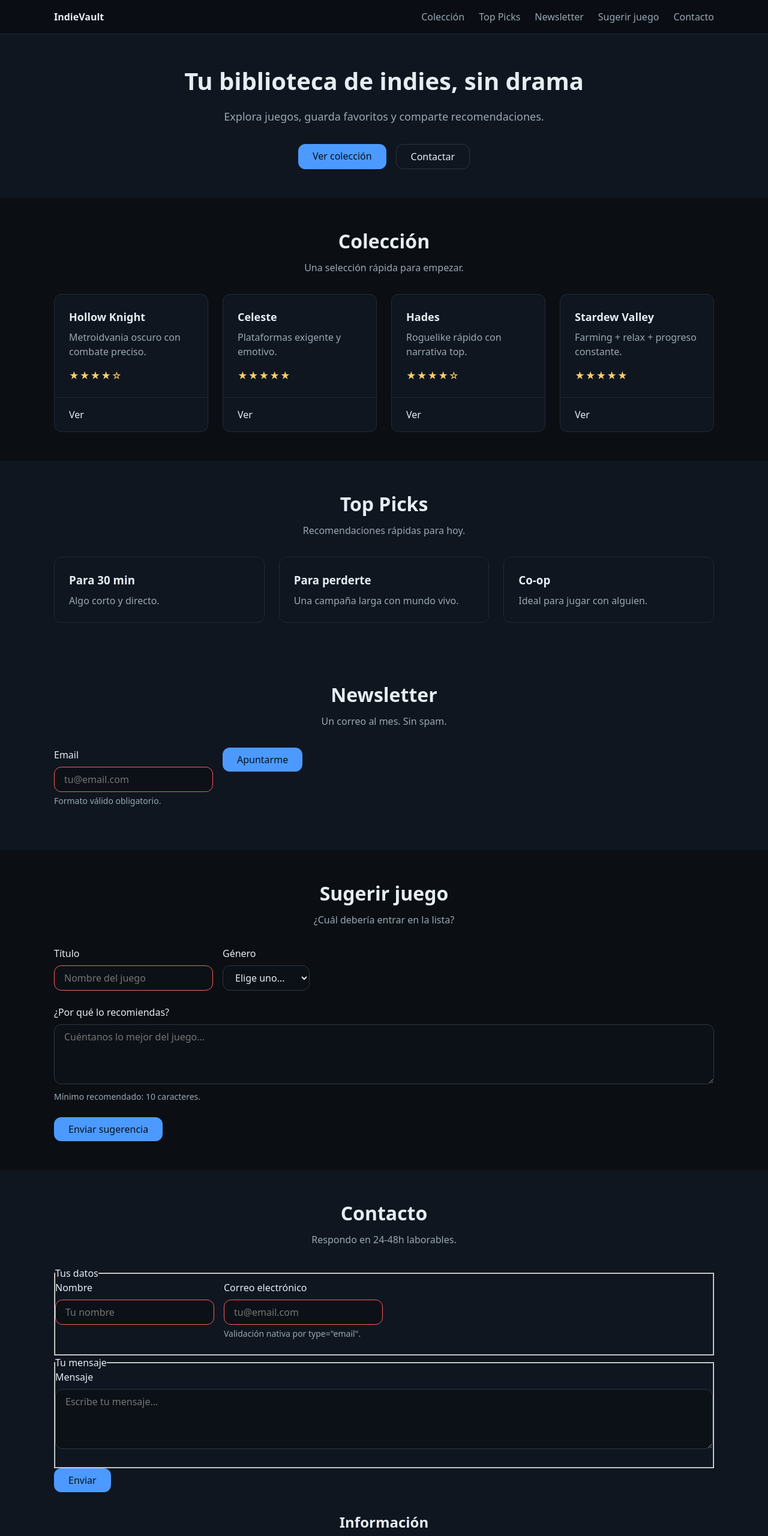
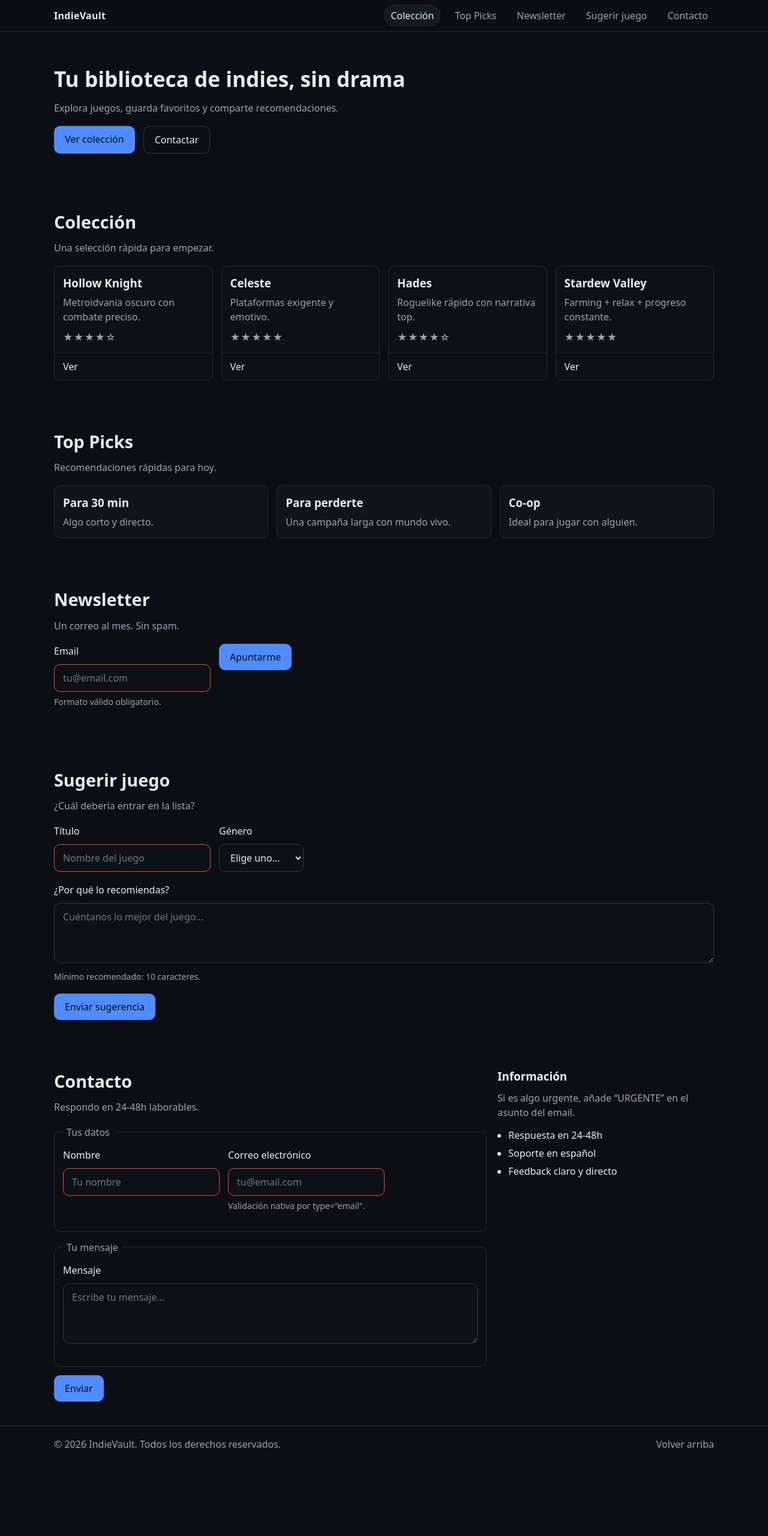
Before and after one commit to diegoferjn/HtmlNew, a plain HTML site: page index.html in a window 1280 px wide. Shown: the top 2560 px of the page at 60% size. After the commit the page ends 2437 px from the top, so only its background shows below. Drawn offline with Linux system fonts and the light colour scheme.

Commit message:
Ejer final

```diff
--- a/index.html
+++ b/index.html
@@ -1,23 +1,24 @@
-<!-- index.html -->
 <!doctype html>
 <html lang="es">
 <head>
   <meta charset="utf-8" />
   <meta name="viewport" content="width=device-width, initial-scale=1" />
-  <title>GameList</title>
+  <title>Gamelist - Proyecto final</title>
+  <meta name="description" content="Proyecto educativo HTML/CSS puro: layout responsive, componentes y formularios con validación nativa." />
   <link rel="stylesheet" href="styles/main.css" />
 </head>
 
 <body>
+  <!-- Skip link (accesibilidad) -->
   <a class="sr-only" href="#main">Saltar al contenido principal</a>
 
-  <header class="header">
-    <div class="container">
-      <a class="logo" href="#top">IndieVault</a>
+  <header class="header" id="top">
+    <div class="container header-inner">
+      <a class="logo" href="#top" aria-label="Ir al inicio">IndieVault</a>
 
       <nav class="nav" aria-label="Navegación principal">
         <ul class="nav-list">
-          <li><a class="nav-link" href="#collection">Colección</a></li>
+          <li><a class="nav-link" href="#collection" aria-current="page">Colección</a></li>
           <li><a class="nav-link" href="#top-picks">Top Picks</a></li>
           <li><a class="nav-link" href="#newsletter">Newsletter</a></li>
           <li><a class="nav-link" href="#suggest-game">Sugerir juego</a></li>
@@ -28,20 +29,18 @@
   </header>
 
   <main id="main">
-    <section class="hero" id="top">
+    <section class="hero">
       <div class="container">
         <h1 class="hero-title">Tu biblioteca de indies, sin drama</h1>
-        <p class="hero-description">
-          Explora juegos, guarda favoritos y comparte recomendaciones.
-        </p>
+        <p class="hero-description">Explora juegos, guarda favoritos y comparte recomendaciones.</p>
         <div class="hero-actions">
-          <a class="btn" href="#collection">Ver colección</a>
+          <a class="btn btn-primary" href="#collection">Ver colección</a>
           <a class="btn btn-ghost" href="#contact">Contactar</a>
         </div>
       </div>
     </section>
 
-    <section class="collection" id="collection">
+    <section class="section collection" id="collection">
       <div class="container">
         <h2 class="section-title">Colección</h2>
         <p class="section-description">Una selección rápida para empezar.</p>
@@ -98,7 +97,7 @@
       </div>
     </section>
 
-    <section class="top-picks" id="top-picks">
+    <section class="section top-picks" id="top-picks">
       <div class="container">
         <h2 class="section-title">Top Picks</h2>
         <p class="section-description">Recomendaciones rápidas para hoy.</p>
@@ -120,7 +119,7 @@
       </div>
     </section>
 
-    <section class="newsletter" id="newsletter">
+    <section class="section newsletter" id="newsletter">
       <div class="container">
         <h2 class="section-title">Newsletter</h2>
         <p class="section-description">Un correo al mes. Sin spam.</p>
@@ -132,16 +131,16 @@
               <input class="form-input" id="nl-email" name="nl-email" type="email" required placeholder="tu@email.com" />
               <small class="form-hint">Formato válido obligatorio.</small>
             </div>
+
             <div class="form-group">
-              <label class="form-label sr-only" for="nl-submit">Enviar</label>
-              <button id="nl-submit" class="btn" type="submit">Apuntarme</button>
+              <button class="btn btn-primary" type="submit">Apuntarme</button>
             </div>
           </div>
         </form>
       </div>
     </section>
 
-    <section class="suggest-game" id="suggest-game">
+    <section class="section suggest-game" id="suggest-game">
       <div class="container">
         <h2 class="section-title">Sugerir juego</h2>
         <p class="section-description">¿Cuál debería entrar en la lista?</p>
@@ -152,6 +151,7 @@
               <label class="form-label" for="game-title">Título</label>
               <input class="form-input" id="game-title" name="game-title" type="text" required placeholder="Nombre del juego" />
             </div>
+
             <div class="form-group">
               <label class="form-label" for="game-genre">Género</label>
               <select class="form-select" id="game-genre" name="game-genre" required>
@@ -170,19 +170,20 @@
             <small class="form-hint">Mínimo recomendado: 10 caracteres.</small>
           </div>
 
-          <button class="btn" type="submit">Enviar sugerencia</button>
+          <button class="btn btn-primary" type="submit">Enviar sugerencia</button>
         </form>
       </div>
     </section>
 
-    <section class="contact" id="contact">
-      <div class="container">
+    <section class="section contact" id="contact">
+      <div class="container contact-grid">
+        <div>
           <h2 class="section-title">Contacto</h2>
           <p class="section-description">Respondo en 24-48h laborables.</p>
 
           <form class="contact-form" action="#" method="post">
-          <fieldset>
-            <legend>Tus datos</legend>
+            <fieldset class="form-fieldset">
+              <legend class="form-legend">Tus datos</legend>
 
               <div class="form-row">
                 <div class="form-group">
@@ -198,8 +199,8 @@
               </div>
             </fieldset>
 
-          <fieldset>
-            <legend>Tu mensaje</legend>
+            <fieldset class="form-fieldset">
+              <legend class="form-legend">Tu mensaje</legend>
 
               <div class="form-group">
                 <label class="form-label" for="message">Mensaje</label>
@@ -207,55 +208,27 @@
               </div>
             </fieldset>
 
-          <button class="btn" type="submit">Enviar</button>
+            <button class="btn btn-primary" type="submit">Enviar</button>
           </form>
+        </div>
 
-        <div class="contact-info">
-          <h3>Información</h3>
-          <p>Si es algo urgente, añade “URGENTE” en el asunto del email.</p>
-          <div class="contact-details">
-            <h4>Detalles</h4>
-            <ul>
+        <aside class="contact-info">
+          <h3 class="mb-2">Información</h3>
+          <p class="text-muted mb-3">Si es algo urgente, añade “URGENTE” en el asunto del email.</p>
+          <ul class="list">
             <li>Respuesta en 24-48h</li>
             <li>Soporte en español</li>
             <li>Feedback claro y directo</li>
           </ul>
-          </div>
-        </div>
+        </aside>
       </div>
     </section>
   </main>
 
   <footer class="footer">
-    <div class="container">
-      <div class="footer-content">
-        <div>
-          <h3 class="footer-title">IndieVault</h3>
-          <p class="footer-description">Un proyecto de práctica para layout + responsive + accesibilidad.</p>
-        </div>
-
-        <div>
-          <h4 class="footer-subtitle">Enlaces</h4>
-          <ul class="footer-list">
-            <li><a class="footer-link" href="#collection">Colección</a></li>
-            <li><a class="footer-link" href="#top-picks">Top Picks</a></li>
-            <li><a class="footer-link" href="#contact">Contacto</a></li>
-          </ul>
-        </div>
-
-        <div>
-          <h4 class="footer-subtitle">Legal</h4>
-          <p class="footer-info">Contenido de ejemplo. Sin cookies.</p>
-          <ul class="footer-list">
-            <li><a class="footer-link" href="#">Aviso legal</a></li>
-            <li><a class="footer-link" href="#">Privacidad</a></li>
-          </ul>
-        </div>
-      </div>
-
-      <div class="footer-bottom">
-        <p class="footer-copyright">© 2026 IndieVault. Todos los derechos reservados.</p>
-      </div>
+    <div class="container footer-inner">
+      <p class="text-muted">© 2026 IndieVault. Todos los derechos reservados.</p>
+      <a class="footer-link" href="#top">Volver arriba</a>
     </div>
   </footer>
 </body>
--- a/styles/main.css
+++ b/styles/main.css
@@ -29,33 +29,37 @@ ESTRUCTURA DEL ARCHIVO:
 1. RESET/NORMALIZACIÓN LIGERA
 ============================================
 */
-* {
-  margin: 0;
-  padding: 0;
-}
+* { margin: 0; padding: 0; }
+img { max-width: 100%; display: block; }
+a { color: inherit; text-decoration: none; }
+ul { list-style: none; }
+button, input, select, textarea { font: inherit; color: inherit; }
 
 /*
 ============================================
-2. VARIABLES CSS (COLORES, TIPOGRAFÍAS, ESPACIADOS)
+2. VARIABLES CSS
 ============================================
 */
 :root {
   --bg: #0b0f14;
-  --card: #0f1620;
+  --panel: #0f141a;
+  --card: #0c1117;
   --text: #e6edf3;
-  --muted: #9aa7b2;
-  --brand: #4c9aff;
-  --success: #2ecc71;
-  --error: #ff5c5c;
+  --muted: #9aa4b2;
 
-  --radius-md: 12px;
+  --brand: #4f8cff;
+  --error: #ef4444;
+  --success: #22c55e;
 
-  --space-xs: 0.25rem;
-  --space-sm: 0.5rem;
-  --space-md: 1rem;
-  --space-lg: 1.5rem;
-  --space-xl: 2rem;
-  --space-2xl: 3rem;
+  --radius-md: 10px;
+
+  --space-xs: 6px;
+  --space-sm: 10px;
+  --space-md: 14px;
+  --space-lg: 18px;
+  --space-xl: 26px;
+
+  --max: 1100px;
 }
 
 /*
@@ -65,79 +69,98 @@ ESTRUCTURA DEL ARCHIVO:
 */
 *,
 *::before,
-*::after {
-  box-sizing: border-box;
+*::after { box-sizing: border-box; }
+
+html, body { height: 100%; }
+body {
+  background: var(--bg);
+  color: var(--text);
+  font-family: system-ui, -apple-system, Segoe UI, Roboto, Arial, sans-serif;
+  line-height: 1.5;
 }
 
 /*
 ============================================
-4. LAYOUT BASE (CONTENEDOR, HEADER, MAIN, FOOTER)
+4. LAYOUT BASE
 ============================================
 */
-body {
-  font-family: system-ui, -apple-system, Segoe UI, Roboto, Arial, sans-serif;
-  background: var(--bg);
-  color: var(--text);
-  line-height: 1.5;
-}
-
 .container {
-  width: min(1100px, calc(100% - 2rem));
+  width: min(var(--max), calc(100% - 2 * var(--space-lg)));
   margin: 0 auto;
 }
 
+.section {
+  padding: calc(var(--space-xl) + var(--space-md)) 0;
+}
+
+.section-title {
+  font-size: 1.8rem;
+  margin-bottom: var(--space-sm);
+}
+
+.section-description {
+  color: var(--muted);
+  margin-bottom: var(--space-lg);
+}
+
+/* Header */
 .header {
   position: sticky;
   top: 0;
-  z-index: 10;
+  z-index: 5;
   background: rgba(11, 15, 20, 0.9);
-  backdrop-filter: blur(10px);
-  border-bottom: 1px solid #202938;
+  border-bottom: 1px solid #1f2a37;
+  backdrop-filter: blur(6px);
 }
-
-.header .container {
+.header-inner {
   display: flex;
   align-items: center;
   justify-content: space-between;
   padding: var(--space-md) 0;
 }
-
 .logo {
-  color: var(--text);
-  text-decoration: none;
   font-weight: 700;
+  letter-spacing: 0.3px;
 }
 
-.nav-list {
-  list-style: none;
+/* Footer */
+.footer {
+  border-top: 1px solid #1f2a37;
+  padding: var(--space-lg) 0;
+}
+.footer-inner {
   display: flex;
-  gap: var(--space-lg);
+  align-items: center;
+  justify-content: space-between;
+  gap: var(--space-md);
 }
-
-.nav-link {
+.footer-link {
   color: var(--muted);
-  text-decoration: none;
 }
-
-.nav-link:hover {
-  color: var(--text);
-}
-
-.footer {
-  padding: var(--space-2xl) 0;
-  border-top: 1px solid #202938;
-}
+.footer-link:hover { color: var(--text); }
 
 /*
 ============================================
 5. FLEXBOX MÍNIMO VIABLE
 ============================================
 */
-.hero-actions {
+.nav-list {
   display: flex;
   gap: var(--space-md);
-  justify-content: center;
+  align-items: center;
   flex-wrap: wrap;
+}
+
+.nav-link {
+  color: var(--muted);
+  padding: var(--space-xs) var(--space-sm);
+  border-radius: 999px;
+}
+.nav-link:hover { color: var(--text); background: #121a23; }
+.nav-link[aria-current="page"] {
+  color: var(--text);
+  background: #121a23;
+  border: 1px solid #1f2a37;
 }
 
 /*
@@ -147,13 +170,19 @@ body {
 */
 .cards {
   display: grid;
-  grid-template-columns: repeat(auto-fit, minmax(230px, 1fr));
-  gap: var(--space-lg);
+  grid-template-columns: repeat(4, 1fr);
+  gap: var(--space-md);
 }
 
 .picks-grid {
   display: grid;
-  grid-template-columns: repeat(auto-fit, minmax(220px, 1fr));
+  grid-template-columns: repeat(3, 1fr);
+  gap: var(--space-md);
+}
+
+.contact-grid {
+  display: grid;
+  grid-template-columns: 2fr 1fr;
   gap: var(--space-lg);
 }
 
@@ -162,15 +191,16 @@ body {
 7. RESPONSIVE SIN DRAMA
 ============================================
 */
-@media (max-width: 640px) {
-  .nav-list {
-    flex-wrap: wrap;
-    gap: var(--space-md);
-  }
+@media (max-width: 900px) {
+  .cards { grid-template-columns: repeat(2, 1fr); }
+  .picks-grid { grid-template-columns: 1fr; }
+  .contact-grid { grid-template-columns: 1fr; }
+}
 
-  .form-row {
-    flex-direction: column;
-  }
+@media (max-width: 520px) {
+  .header-inner { flex-direction: column; align-items: flex-start; gap: var(--space-sm); }
+  .cards { grid-template-columns: 1fr; }
+  .form-row { flex-direction: column; }
 }
 
 /*
@@ -178,6 +208,11 @@ body {
 8. ACCESIBILIDAD MÍNIMA QUE IMPORTA
 ============================================
 */
+:focus {
+  outline: 2px solid var(--brand);
+  outline-offset: 2px;
+}
+
 .sr-only {
   position: absolute;
   width: 1px;
@@ -190,16 +225,12 @@ body {
   border: 0;
 }
 
-:focus {
-  outline: 2px solid var(--brand);
-  outline-offset: 2px;
-}
-
 /*
 ============================================
-9. COMPONENTES FRECUENTES (BOTONES, CARDS, BADGES)
+9. COMPONENTES FRECUENTES (BOTONES, CARDS)
 ============================================
 */
+/* Botones */
 .btn {
   display: inline-block;
   background: var(--brand);
@@ -212,82 +243,70 @@ body {
   cursor: pointer;
   font: inherit;
 }
-
-.btn:hover {
-  background: #6ba8ff;
-}
-
-.btn:focus {
-  outline: 3px solid #fff;
-  outline-offset: 2px;
-}
-
-.btn-primary {
-  background: var(--brand);
-}
+.btn:hover { background: #6ba8ff; }
+.btn:focus { outline: 3px solid #fff; outline-offset: 2px; }
+.btn-primary { background: var(--brand); }
 
 .btn-ghost {
   background: transparent;
+  border: 1px solid #2d3742;
   color: var(--text);
-  border: 1px solid #2d3742;
+}
+.btn-ghost:hover { background: #121a23; }
+
+/* Hero */
+.hero {
+  padding: calc(var(--space-xl) + var(--space-xl)) 0;
+}
+.hero-title {
+  font-size: 2.2rem;
+  margin-bottom: var(--space-sm);
+}
+.hero-description {
+  color: var(--muted);
+  margin-bottom: var(--space-lg);
+}
+.hero-actions {
+  display: flex;
+  gap: var(--space-md);
+  flex-wrap: wrap;
 }
 
-.btn-ghost:hover {
-  background: #0f141a;
-}
-
-.card,
-.pick-card {
+/* Cards */
+.card {
   background: var(--card);
-  border: 1px solid #202938;
+  border: 1px solid #1f2a37;
   border-radius: var(--radius-md);
   overflow: hidden;
-}
-
-.card {
   display: flex;
   flex-direction: column;
-  min-height: 220px;
+  min-height: 180px;
 }
-
 .card-body {
-  padding: var(--space-lg);
+  padding: var(--space-md);
   flex: 1;
 }
-
-.card-title {
-  font-size: 1.125rem;
-  margin-bottom: var(--space-sm);
+.card-title { margin-bottom: var(--space-xs); }
+.card-text { color: var(--muted); margin-bottom: var(--space-sm); }
+.card-link {
+  padding: var(--space-sm) var(--space-md);
+  border-top: 1px solid #1f2a37;
+  color: var(--text);
 }
-
-.card-text {
-  color: var(--muted);
-  margin-bottom: var(--space-md);
-}
-
-.card-link {
-  display: block;
-  padding: var(--space-md) var(--space-lg);
-  text-decoration: none;
-  color: var(--text);
-  border-top: 1px solid #202938;
-}
-
-.card-link:hover {
-  color: var(--brand);
-}
+.card-link:hover { background: #121a23; }
 
 .pick-card {
-  padding: var(--space-lg);
+  background: var(--panel);
+  border: 1px solid #1f2a37;
+  border-radius: var(--radius-md);
+  padding: var(--space-md);
 }
+.pick-title { margin-bottom: var(--space-xs); }
+.pick-text { color: var(--muted); }
 
-.pick-title {
-  margin-bottom: var(--space-sm);
-}
-
-.pick-text {
-  color: var(--muted);
-}
+/* List */
+.list { padding-left: 18px; list-style: disc; }
+.list li { margin-bottom: var(--space-xs); }
 
 /*
 ============================================
@@ -297,19 +316,16 @@ body {
 .form-group {
   margin-bottom: var(--space-lg);
 }
-
 .form-row {
   display: flex;
   gap: var(--space-md);
 }
-
 .form-label {
   display: block;
   margin-bottom: var(--space-sm);
   font-weight: 500;
   color: var(--text);
 }
-
 .form-input,
 .form-select,
 .form-textarea {
@@ -321,7 +337,6 @@ body {
   color: var(--text);
   font: inherit;
 }
-
 .form-input:focus,
 .form-select:focus,
 .form-textarea:focus {
@@ -329,26 +344,34 @@ body {
   border-color: var(--brand);
   background: #0f141a;
 }
-
 .form-textarea {
   resize: vertical;
   min-height: 100px;
 }
-
 .form-hint {
   display: block;
   margin-top: var(--space-xs);
   font-size: 0.875rem;
   color: var(--muted);
 }
-
 /* Estados de validación en formularios */
 .form-input:invalid {
   border-color: var(--error);
 }
-
 .form-input:valid {
   border-color: var(--success);
+}
+
+/* Fieldset/Legend */
+.form-fieldset {
+  border: 1px solid #1f2a37;
+  border-radius: var(--radius-md);
+  padding: var(--space-md);
+  margin-bottom: var(--space-md);
+}
+.form-legend {
+  padding: 0 var(--space-xs);
+  color: var(--muted);
 }
 
 /*
@@ -357,7 +380,7 @@ body {
 ============================================
 */
 .card-rating {
-  color: #ffd166;
+  color: var(--muted);
   letter-spacing: 1px;
 }
 
@@ -366,13 +389,8 @@ body {
 12. UTILIDADES Y HELPERS
 ============================================
 */
-.text-center {
-  text-align: center;
-}
-
-.text-muted {
-  color: var(--muted);
-}
+.text-center { text-align: center; }
+.text-muted { color: var(--muted); }
 
 .mb-0 { margin-bottom: 0; }
 .mb-1 { margin-bottom: var(--space-xs); }
@@ -388,194 +406,28 @@ body {
 .mt-4 { margin-top: var(--space-lg); }
 .mt-5 { margin-top: var(--space-xl); }
 
-.hidden {
-  display: none;
-}
-
-.flex {
-  display: flex;
-}
-
-.grid {
-  display: grid;
-}
+.hidden { display: none; }
+.flex { display: flex; }
+.grid { display: grid; }
 
 /*
 ============================================
 13. ORDEN Y MANTENIMIENTO
 ============================================
 */
-/* Secciones específicas */
-.hero {
-  background: var(--card);
-  padding: var(--space-2xl) 0;
-  text-align: center;
-}
-
-.hero-title {
-  font-size: 2.5rem;
-  font-weight: 700;
-  color: var(--text);
-  margin-bottom: var(--space-md);
-}
-
-.hero-description {
-  font-size: 1.125rem;
-  color: var(--muted);
-  margin-bottom: var(--space-xl);
-  max-width: 600px;
-  margin-left: auto;
-  margin-right: auto;
-}
-
-.section-title {
-  font-size: 2rem;
-  font-weight: 600;
-  color: var(--text);
-  margin-bottom: var(--space-sm);
-  text-align: center;
-}
-
-.section-description {
-  color: var(--muted);
-  text-align: center;
-  margin-bottom: var(--space-xl);
-}
-
-.collection,
-.top-picks,
-.newsletter,
-.suggest-game,
-.contact {
-  padding: var(--space-2xl) 0;
-  scroll-margin-top: 120px;
-}
-
-.top-picks {
-  background: var(--card);
-}
-
-.newsletter {
-  background: var(--card);
-}
-
-.suggest-game {
-  background: var(--bg);
-}
-
-.contact {
-  background: var(--card);
-}
-
-.contact-info {
-  max-width: 800px;
-  margin: var(--space-xl) auto 0;
-  text-align: center;
-}
-
-.contact-info h3 {
-  font-size: 1.5rem;
-  font-weight: 600;
-  color: var(--text);
-  margin-bottom: var(--space-md);
-}
-
-.contact-info p {
-  color: var(--muted);
-  margin-bottom: var(--space-md);
-  line-height: 1.6;
-}
-
-.contact-details {
-  margin-top: var(--space-lg);
-}
-
-.contact-details h4 {
-  font-size: 1.125rem;
-  font-weight: 600;
-  color: var(--text);
-  margin-bottom: var(--space-sm);
-}
-
-.contact-details ul {
-  list-style: none;
-  padding: 0;
-}
-
-.contact-details li {
-  color: var(--muted);
-  padding: var(--space-xs) 0;
-  padding-left: var(--space-lg);
-  list-style: none;
-}
-
-.contact-details li::before {
-  content: "✓ ";
-  color: var(--success);
-  font-weight: bold;
-  margin-right: var(--space-sm);
-}
-
-/* Footer */
-.footer-content {
-  display: grid;
-  grid-template-columns: repeat(auto-fit, minmax(250px, 1fr));
-  gap: var(--space-xl);
-  margin-bottom: var(--space-xl);
-}
-
-.footer-title {
-  font-size: 1.25rem;
-  font-weight: 600;
-  color: var(--brand);
-  margin-bottom: var(--space-sm);
-}
-
-.footer-subtitle {
-  font-size: 1rem;
-  font-weight: 600;
-  color: var(--text);
-  margin-bottom: var(--space-sm);
-}
-
-.footer-description,
-.footer-info {
-  color: var(--muted);
-  margin-bottom: var(--space-sm);
-}
-
-.footer-list {
-  list-style: none;
-}
-
-.footer-link {
-  color: var(--muted);
-  text-decoration: none;
-}
-
-.footer-link:hover {
-  color: var(--brand);
-}
-
-.footer-bottom {
-  border-top: 1px solid #202938;
-  padding-top: var(--space-lg);
-  text-align: center;
-}
-
-.footer-copyright {
-  color: var(--muted);
-  font-size: 0.875rem;
-}
+/* Nota: Reglas duplicadas eliminadas. Secciones ordenadas según la estructura. */
+/* Clases usadas en HTML definidas en este CSS. */
 
 /*
 ============================================
 14. CHECKLIST FINAL
 ============================================
 */
-/*
-- [x] Comentarios de estructura (1-14)
-- [x] Utilidades creadas (text, margin, layout)
-- [x] Sin duplicados evidentes en reglas clave
-- [x] Clases del HTML definidas (btn, cards, forms, footer, etc.)
-*/
+/* === CHECKLIST FINAL ===
+[✓] HTML semántico validado
+[✓] Contraste y tipografía legible
+[✓] Navbar accesible con aria-current
+[✓] Layout fluido sin scroll horizontal
+[✓] Grid y Flex responden bien en móvil y desktop
+[✓] Código limpio, comentado y sin dependencias
+=========================== */
```
Lines whose indentation alone changed are shown as unchanged.
